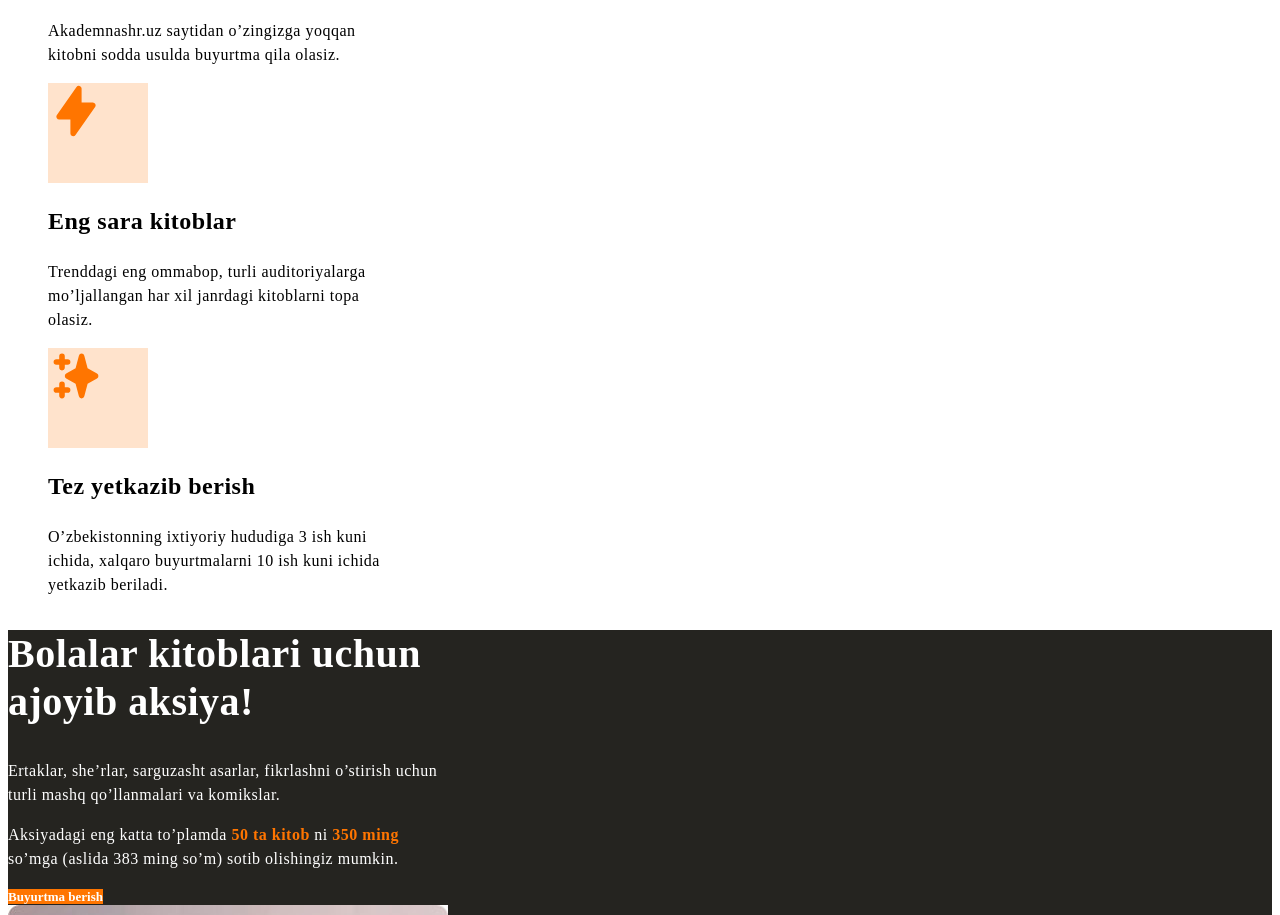
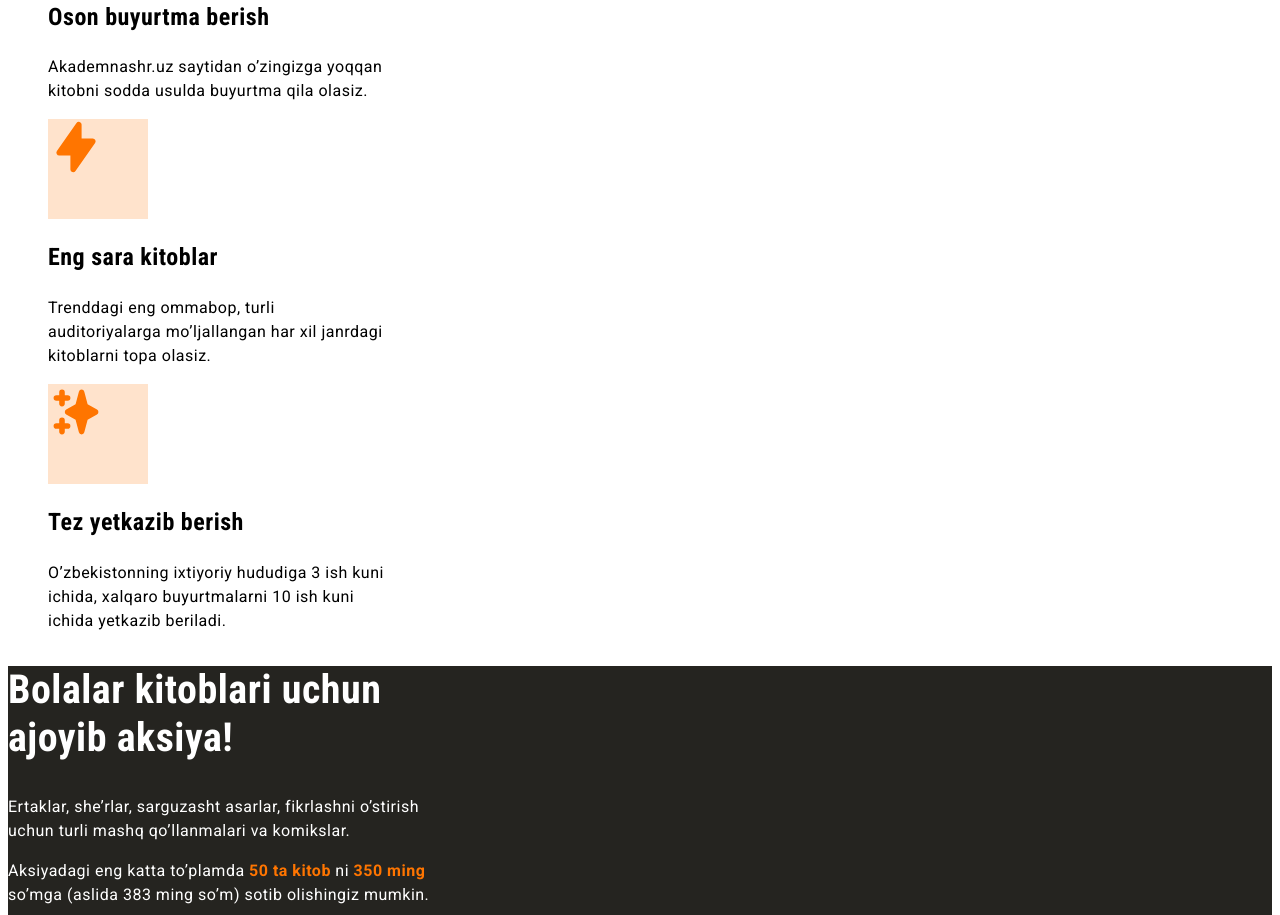
Before and after one commit to salohiddin1999/akademnashr-promo-site, a plain HTML site: page index.html in a window 1280 px wide. Shown: the part 1410-2325 px from the top of the page. Drawn offline with Linux system fonts and the light colour scheme.

Commit message:
Add font-family related styles

```diff
--- a/css/styles.css
+++ b/css/styles.css
@@ -1,3 +1,10 @@
+body{
+  font-size: 16px;
+  line-height: 1.5;
+  font-family: "Roboto", "Arial", sans-serif;
+  letter-spacing: 0.5px;
+}
+
 .site-header {
   background-color: #fff
 }
@@ -41,17 +48,8 @@ width: 387px;
 
 .hero-heading{
 font-size: 40px;
-font-weight: bold;
-line-height: 120%;
-letter-spacing: 0.5px;
-
-}
-
-.hero-text{
-  font-size: 16px;
-  font-weight: normal;
-  line-height: 150%;
-  letter-spacing: 0.5px;
+line-height: 1.2;
+font-family: "Roboto Condensed", "Roboto", "Arial", sans-serif;
 }
 
 
@@ -72,8 +70,8 @@ background-color: #ff7500;
 
 .features-heading{
 font-size: 72px;
-font-weight: bold;
 line-height: 120%;
+font-family: "Roboto Condensed", "Roboto", "Arial", sans-serif;
 letter-spacing: 0.5px;
 color: #000;
 }
@@ -86,17 +84,10 @@ background-color: rgba(255, 117, 0, 0.2);
 
 .features-title{
 font-size: 24px;
-font-weight: bold;
-line-height: 120%;
-letter-spacing: 0.5px;
+line-height: 1.2;
+font-family: "Roboto Condensed", "Roboto", "Arial", sans-serif;
 }
 
-.features-info{
-font-size: 16px;
-font-weight: normal;
-line-height: 150%;
-letter-spacing: 0.5px;
-}
 
 .features-block{
 width: 340px;
@@ -113,16 +104,8 @@ width: 440px;
 
 .promo-heading{
 font-size: 40px;
-font-weight: bold;
-line-height: 120%;
-letter-spacing: 0.5px;
-}
-
-.promo-text{
-font-size: 16px;
-font-weight: normal;
-line-height: 150%;
-letter-spacing: 0.5px;
+line-height: 1.2;
+font-family: "Roboto Condensed", "Roboto", "Arial", sans-serif;
 }
 
 .promo-highlight{
@@ -150,11 +133,10 @@ color: #ff7500;
 
 .site-footer-links{
   width: 224px;
+  line-height: 19px;
 }
 
 .site-footer-links a{
-font-size: 16px;
-line-height: 19px;
 color: #252420;
 text-decoration: none;
 }
--- a/index.html
+++ b/index.html
@@ -4,8 +4,16 @@
   <meta charset="UTF-8">
   <meta http-equiv="X-UA-Compatible" content="IE=edge">
   <meta name="viewport" content="width=device-width, initial-scale=1.0">
+  <title>Akademnashr</title>
+
+  <!-- Google Fonts -->
+  <link rel="preconnect" href="https://fonts.googleapis.com">
+  <link rel="preconnect" href="https://fonts.gstatic.com" crossorigin>
+  <link href="https://fonts.googleapis.com/css2?family=Roboto+Condensed:wght@700&family=Roboto:wght@400;500;700&display=swap" rel="stylesheet">
+
+  <!-- Styles -->
   <link rel="stylesheet" href="css/styles.css">
-  <title>Akademnashr</title>
+
 </head>
 <body>
 
```
